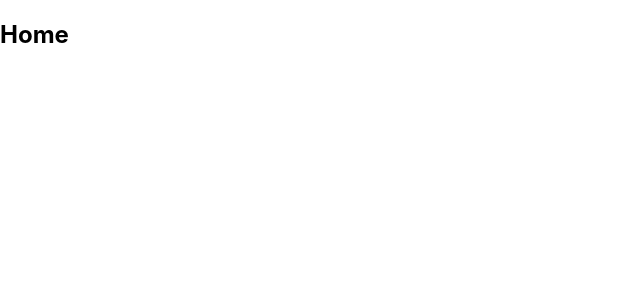
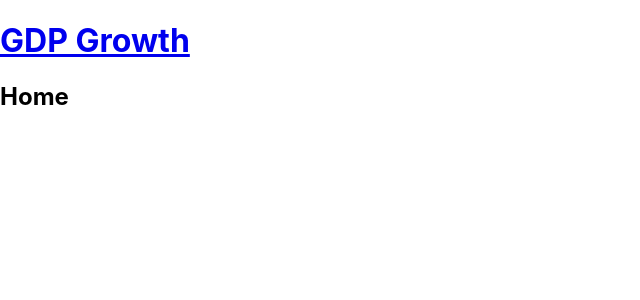
Before and after one commit to AmilaDeAlwis/DataLibrary, a React (Create React App) app in the folder frontend/: page / in a window 1280 px wide. Shown: the top 300 px of the page, without its empty margins (0-640 px from the left). Built offline with nearby package versions, Linux system fonts and the light colour scheme.

Commit message:
Navbar added

```diff
--- a/frontend/src/App.js
+++ b/frontend/src/App.js
@@ -2,11 +2,13 @@
 
 // pages & components
 import Home from './pages/Home'
+import Navbar from './components/Navbar';
 
 function App() {
   return (
     <div className="App">
       <BrowserRouter>
+        <Navbar />
         <div className="pages">
           <Routes>
             <Route
--- /dev/null
+++ b/frontend/src/components/Navbar.js
@@ -0,0 +1,15 @@
+import { Link } from 'react-router-dom'
+
+const Navbar = () => {
+    return (
+        <header>
+            <div className="container">
+                <Link to='/'>
+                    <h1>GDP Growth</h1>
+                </Link>
+            </div>
+        </header>
+    )
+}
+
+export default Navbar
```
